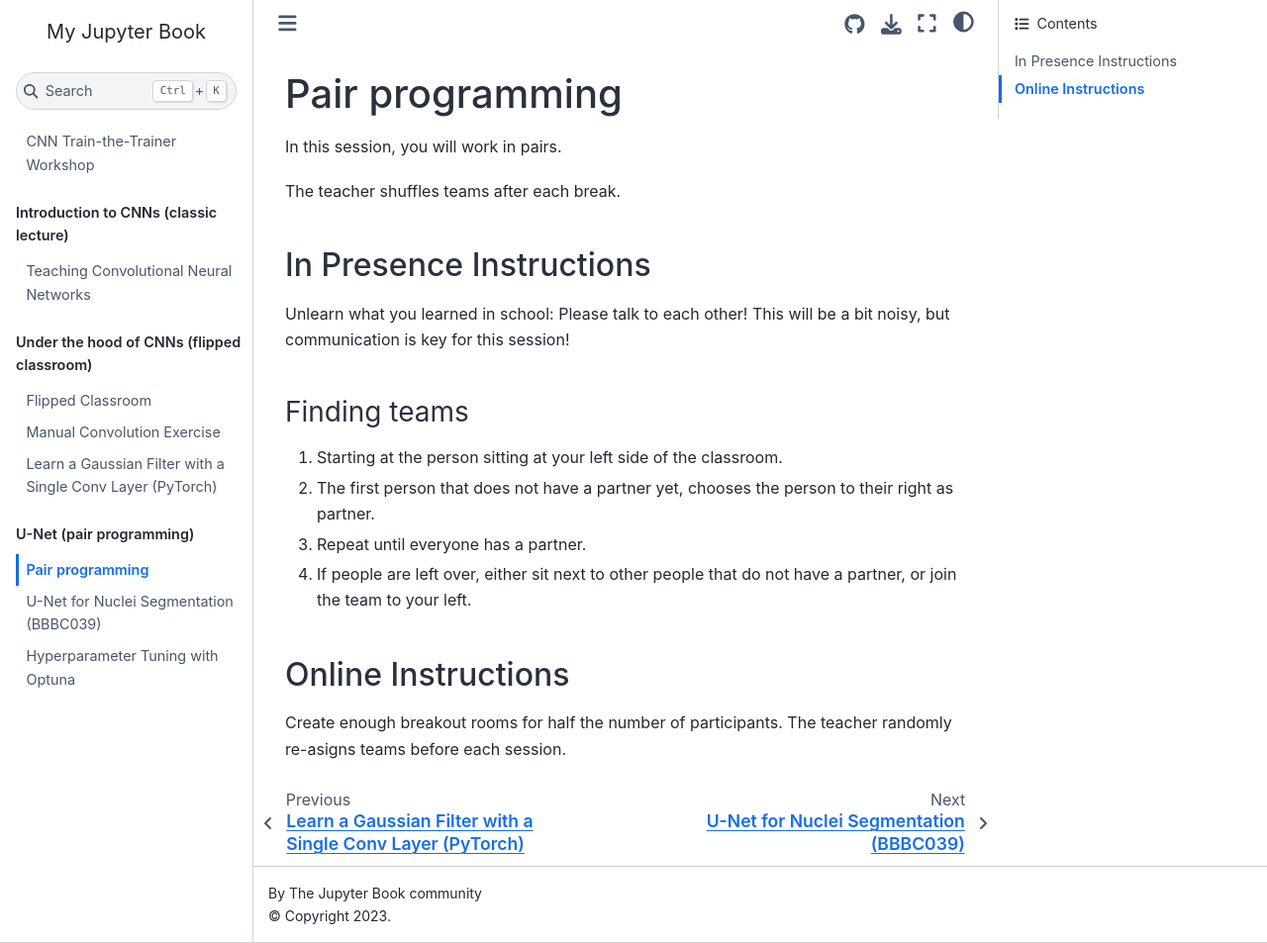
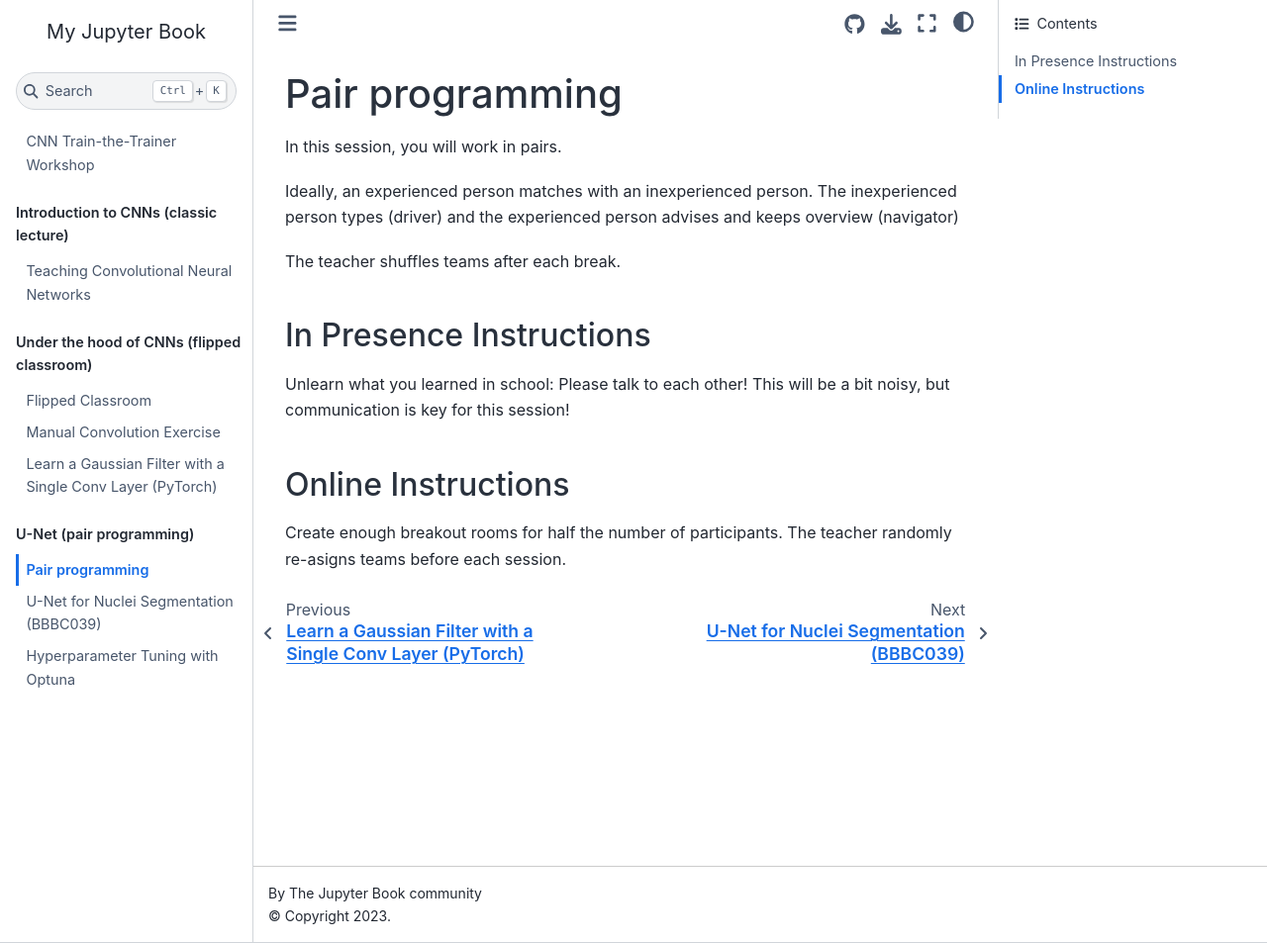
Before and after one commit to thawn/ttt-workshop-cnn, a Jupyter Book: the page built from book/pair_programming/README.md, in a window 1280 px wide and 953 px high. Shown: the whole window at 99% size. Built offline with Jupyter Book 1.0.4 settings and Sphinx 7.4.7 and the Sphinx Book theme 1.1.4, drawn with Linux system fonts in a browser that asks for light colours; pages that are not in the unit, such as notebooks, are missing from menus.

Commit message:
change how to find teams

```diff
--- a/book/pair_programming/README.md
+++ b/book/pair_programming/README.md
@@ -1,6 +1,8 @@
 # Pair programming
 
 In this session, you will work in pairs.
+
+Ideally, an experienced person matches with an inexperienced person. The inexperienced person types (driver) and the experienced person advises and keeps overview (navigator)
 
 The teacher shuffles teams after each break.
 
@@ -8,13 +10,6 @@ The teacher shuffles teams after each break.
 
 Unlearn what you learned in school: Please talk to each other! This will be a bit noisy, but communication is key for this session!
 
-### Finding teams
-
-1. Starting at the person sitting at your left side of the classroom.
-2. The first person that does not have a partner yet, chooses the person to their right as partner.
-3. Repeat until everyone has a partner.
-4. If people are left over, either sit next to other people that do not have a partner, or join the team to your left.
-
 ## Online Instructions
 
 Create enough breakout rooms for half the number of participants. The teacher randomly re-asigns teams before each session.
```
